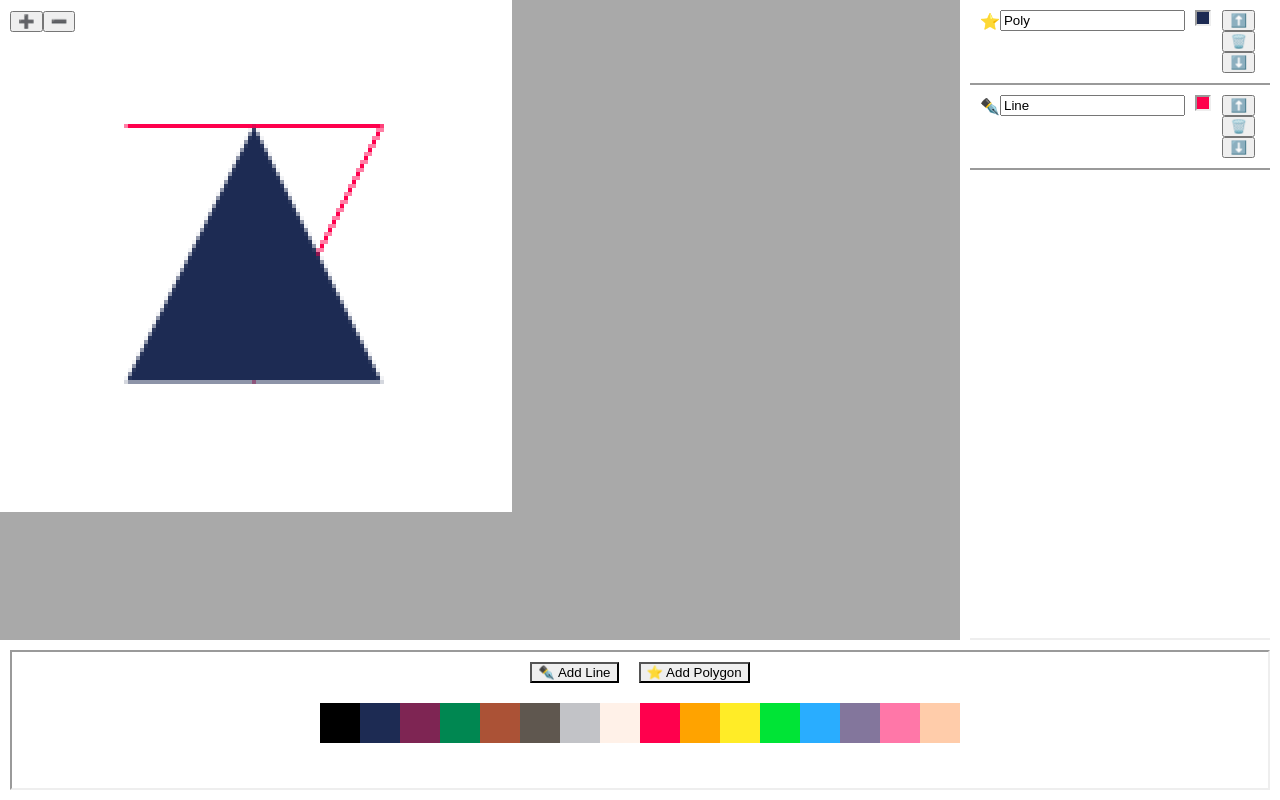
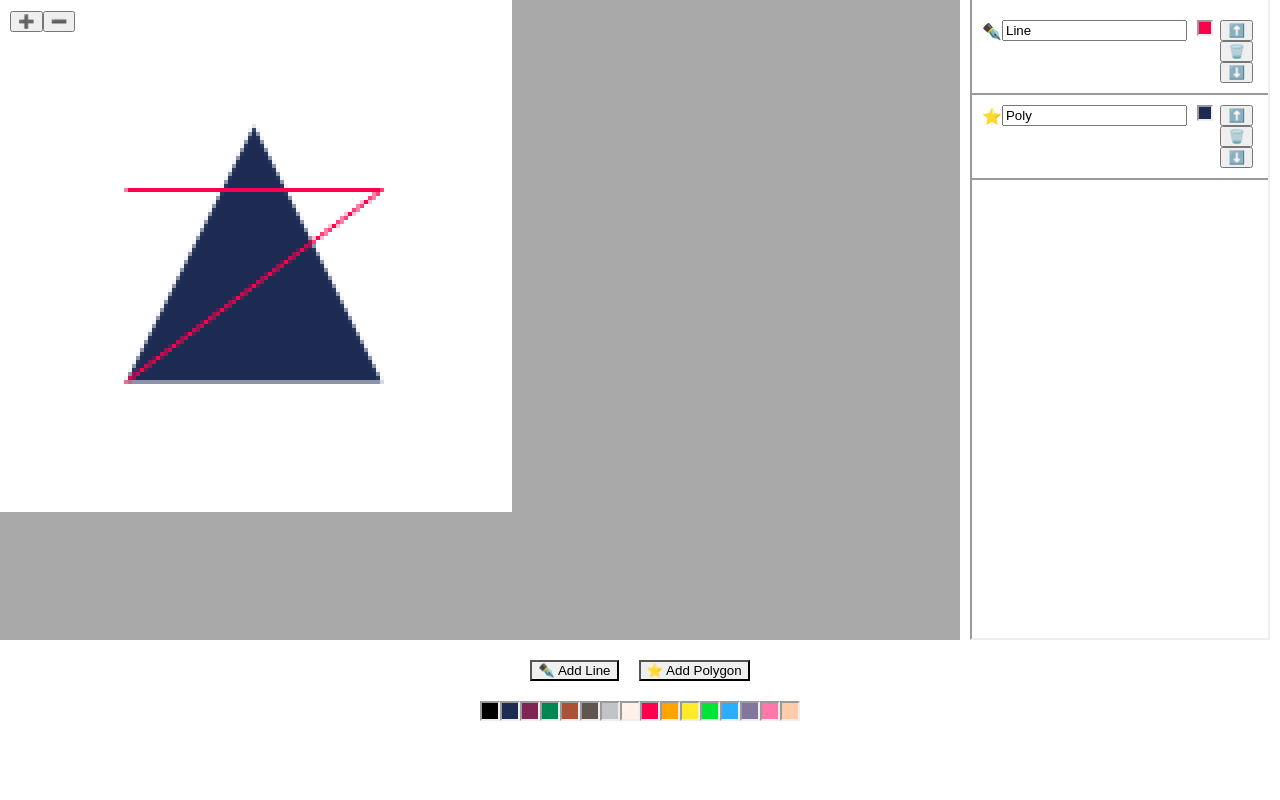
Before and after one commit to hypothete/gmagic, a React (Create React App) app: page / in a window 1280 px wide. Built offline with nearby package versions, Linux system fonts and the light colour scheme.

Commit message:
more styling

```diff
--- a/src/components/ColorPalette.js
+++ b/src/components/ColorPalette.js
@@ -14,9 +14,10 @@ const PaletteWrap = styled.div`
 `;
 
 const Swatch = styled.div`
-  width: 40px;
-  height: 40px;
+  width: 20px;
+  height: 20px;
   background-color: ${props => props.color};
+  border: 2px inset;
 `;
 
 class ToolsPalette extends Component {
--- a/src/components/CommandList.js
+++ b/src/components/CommandList.js
@@ -5,11 +5,13 @@ import styled from 'styled-components';
 import CommandListItem from './CommandListItem';
 
 const StyledList = styled.div`
-  border-bottom: 2px inset;
+  border: 2px inset;
+  border-top: none;
   width: 300px;
   height: 100%;
   overflow-y: scroll;
-  margin-right: 10px;
+  margin: 0 10px 0 0;
+  padding-top: 10px;
 `;
 
 class CommandList extends Component {
--- a/src/components/ToolsPalette.js
+++ b/src/components/ToolsPalette.js
@@ -8,7 +8,6 @@ import {setDrawingMode} from '../actions/drawingMode';
 import ColorPalette from './ColorPalette';
 
 const ToolsWrap = styled.div`
-  border: 2px inset;
   margin: 10px;
   flex: 1;
   z-index: 2;
--- a/src/store/initialState.js
+++ b/src/store/initialState.js
@@ -1,5 +1,14 @@
 export default {
   commands: [
+    {
+      id: 12346,
+      name: 'Line',
+      type: 'LINE',
+      points: [
+        32, 48, 96, 48, 32, 96
+      ],
+      colorId: 8
+    },
     {
       id: 12345,
       name: 'Poly',
@@ -8,15 +17,6 @@ export default {
         64, 32, 96, 96, 32, 96
       ],
       colorId: 1
-    },
-    {
-      id: 12346,
-      name: 'Line',
-      type: 'LINE',
-      points: [
-        32, 32, 96, 32, 64, 96
-      ],
-      colorId: 8
     }
   ],
   activeCommand: null,
```
